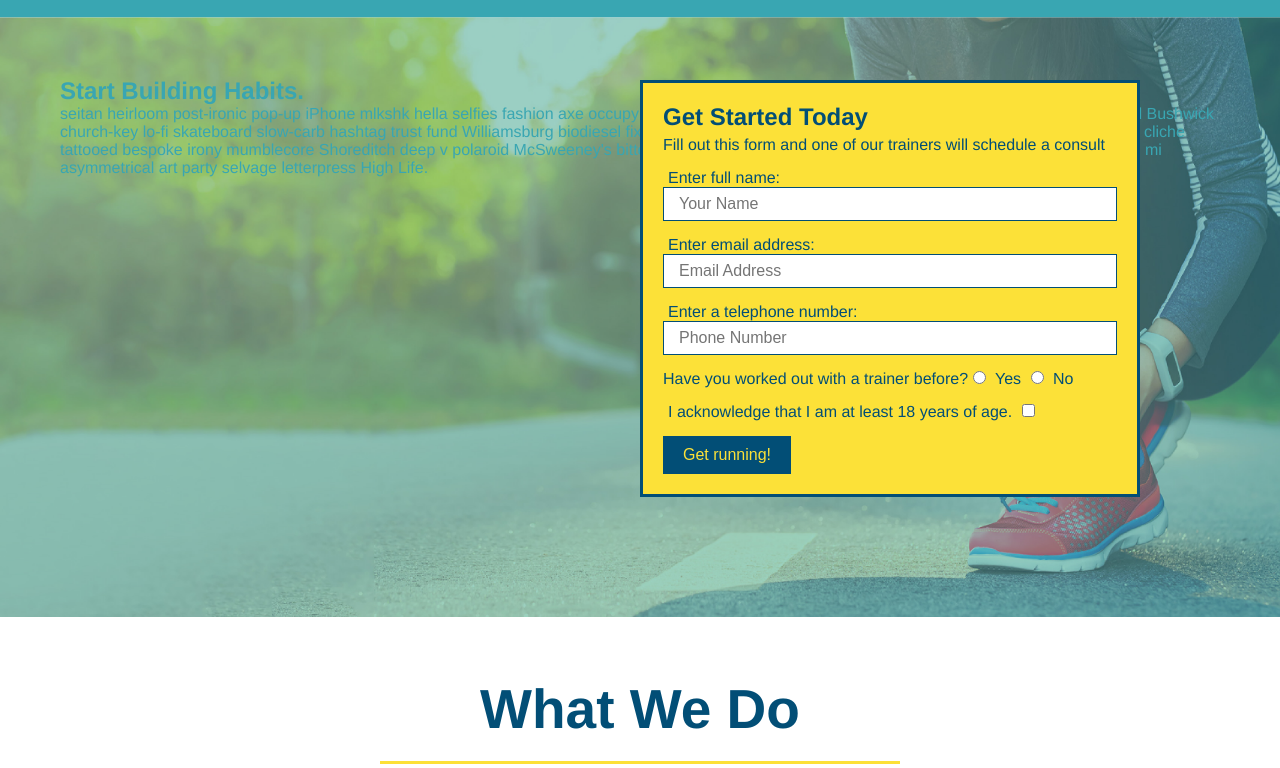
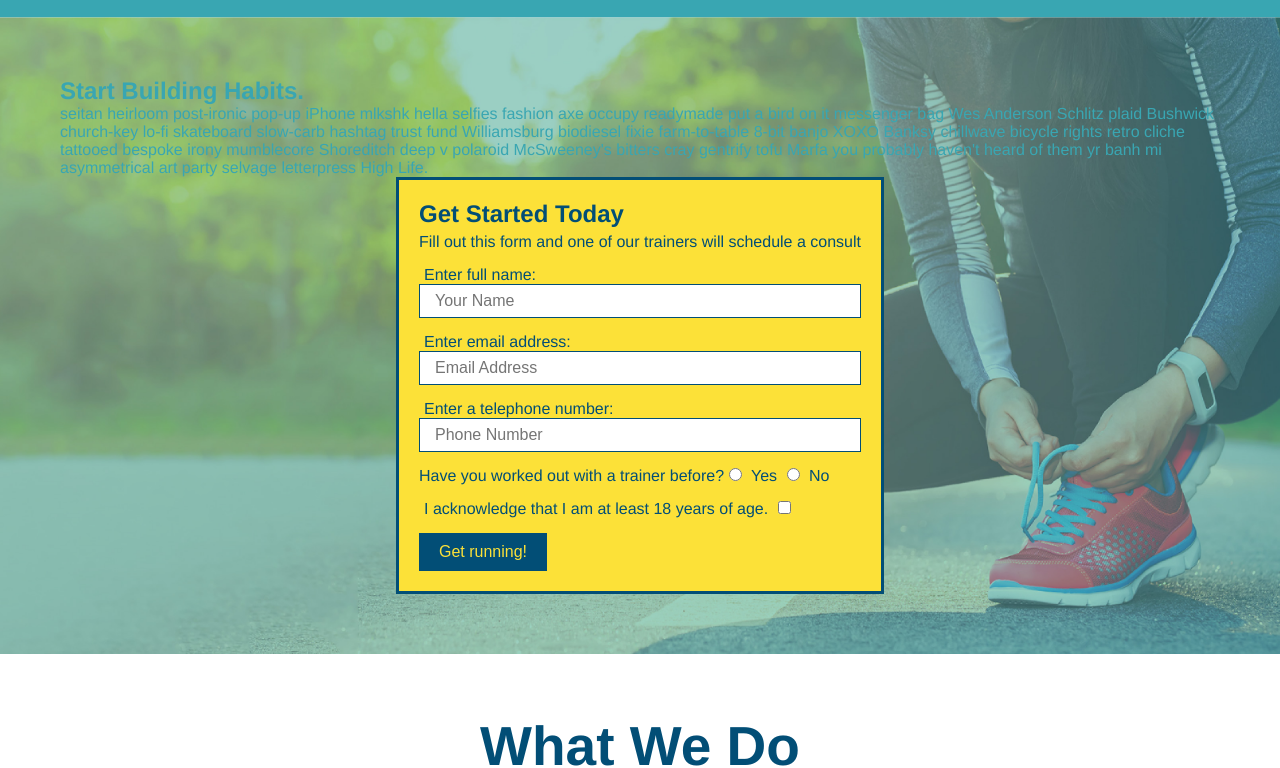
Before and after one commit to Knock410/run-buddy-, a plain HTML site: page index.html in a window 1280 px wide. Shown: the part 65-833 px from the top of the page. Drawn offline with Linux system fonts and the light colour scheme.

```diff
--- a/assets/css/style.css
+++ b/assets/css/style.css
@@ -58,17 +58,20 @@ footer {
   background: #fce138;
   width: 100%;
   padding: 40px 35px;
+  display:flex;
+  justify-content:space-between;
+  flex-wrap: wrap
 }
 
 footer h2 {
-  display: inline;
+
   color: #024e76;
   font-size: 30px;
   margin: 0;
 }
 
 footer div {
-  float: right;
+
   line-height: 1.5;
   text-align: right;
 }
@@ -91,21 +94,23 @@ section {
 /* Hero Style Start */
 .hero {
   background-image: url("../images/hero-bg.jpg");
-  height: 600px;
+  display: flex;
+  justify-content: center;
+  flex-wrap: wrap;
   background-size: cover;
   background-position: center;
-  position: relative;
+
 }
 /* Hero Style End */
 
 .hero-form {
   background-color: #fce138;
   padding: 20px;
-  width: 500px;
+
   color: #024e76;
-  border: solid 3px #024e76;  position: absolute;
-  bottom: 120px;
-  right: 140px;
+  border: solid 3px #024e76;
+
+
 }
 
 .hero-form h3 {
--- a/index.html
+++ b/index.html
@@ -221,8 +221,9 @@
 
 <!-- footer -->
 <footer>
+<div>
   <h2>❤️ Made with love by Run Buddy.</h2>
-
+</div>
 <br>
 <div>
   <a href="./privacy-policy.html#Read Our Privacy Policy">Read Our Privacy Policy</a><br />
```
